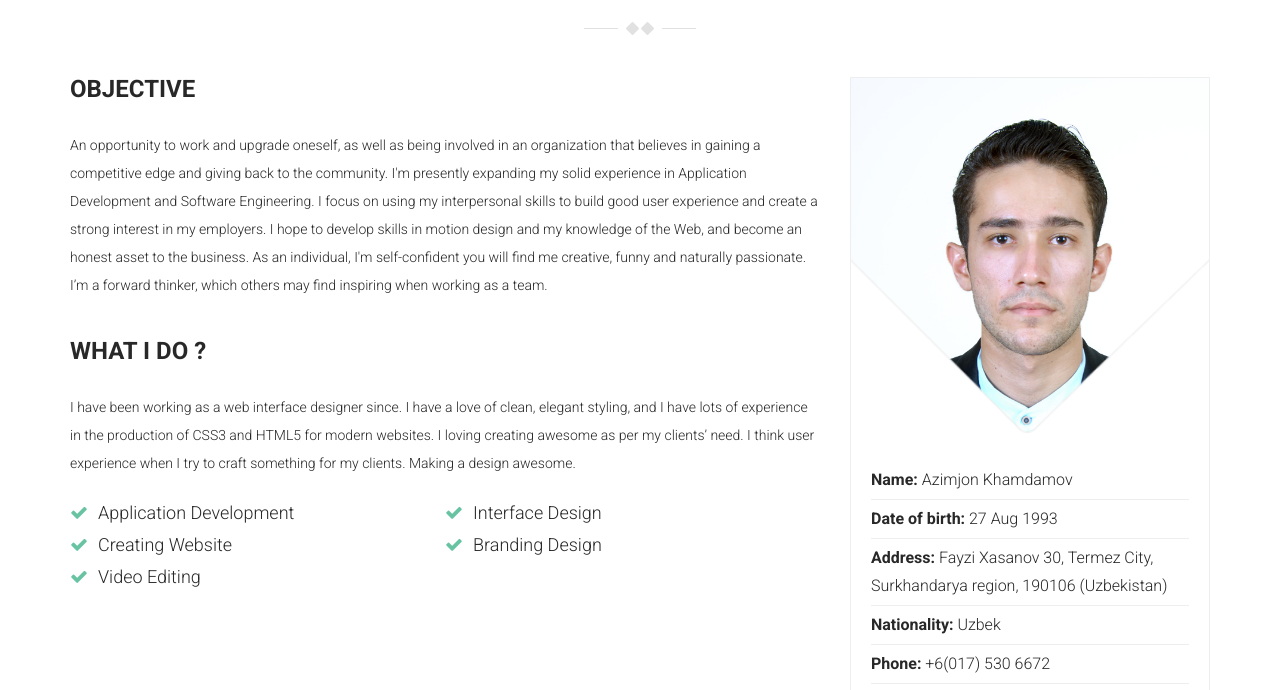
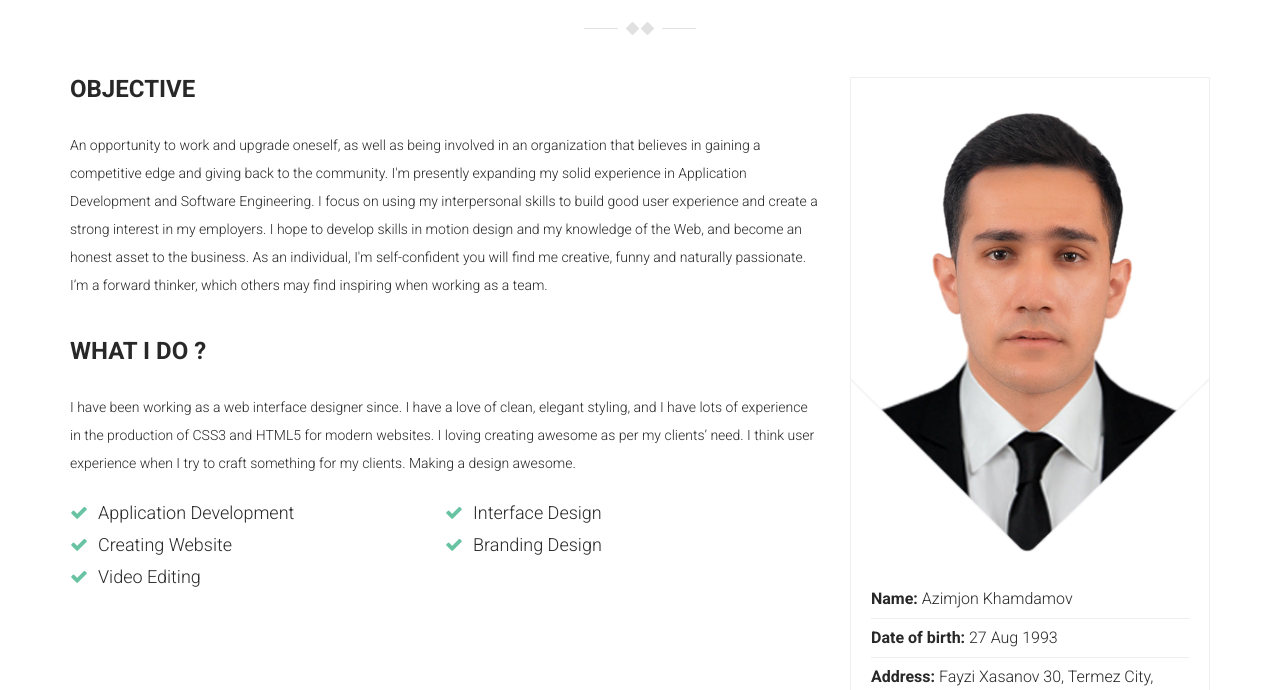
Before and after one commit to JohnWick27/azimresume, a plain HTML site: page index.html in a window 1280 px wide. Shown: the part 1035-1725 px from the top of the page. Drawn offline with Linux system fonts and the light colour scheme; some packages are replaced by stand-ins of ours; a script that the page names is missing.

Commit message:
Update index.html

```diff
--- a/index.html
+++ b/index.html
@@ -108,7 +108,7 @@
                     <div class="col-md-4 col-md-push-8">
                         <div class="biography">
                             <div class="myphoto">
-                                <img src="assets/images/myphoto.jpg" alt="">
+                                <img src="assets/images/DSC_0311.JPG" alt="">
                             </div>
                             <ul>
                                 <li><strong>Name:</strong> Azimjon Khamdamov</li>
```
